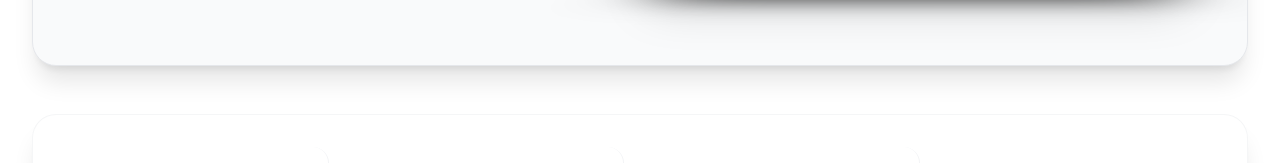
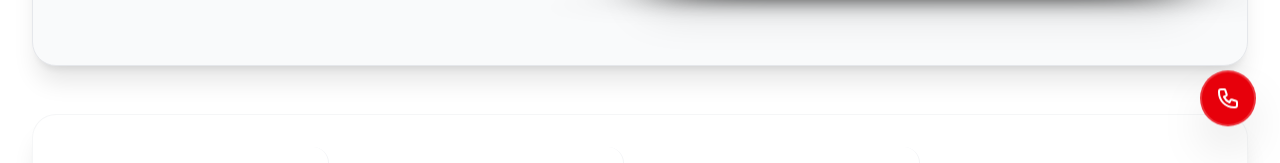
Before and after one commit to fm1227693-hub/PROJECT, a React (Vite) app: page / in a window 1280 px wide. Shown: the part 637-800 px from the top of the page. Built offline with nearby package versions, Linux system fonts and the light colour scheme.

Commit message:
update code

```diff
--- a/src/App.jsx
+++ b/src/App.jsx
@@ -8,9 +8,10 @@
 import Admin from "./components/Admin";
 import Register from "./components/Register";
 import Mentorstats from "./components/Mentorstats";
+
 export default function App() {
   return (
-    <div className="dark:bg-[#090623]">
+    <div className="dark:bg-[#090623] bg-white min-h-screen relative transition-colors duration-200">
       <Navbar />
       <Routes>
         <Route path="/" element={<Main />} />
@@ -22,6 +23,19 @@
         <Route path="/register" element={<Register />} />
       </Routes>
       <Footer />
+
+      {/* Sayt dizayniga moslashtirilgan, animatsiyali va telefon qilish funksiyali tugma */}
+      <div className="fixed bottom-6 right-6 z-50">
+        <a
+          href="tel:+998901234567"
+          className="w-14 h-14 bg-red-600 hover:bg-red-700 text-white rounded-full flex items-center justify-center shadow-2xl transition-all duration-300 transform hover:scale-110 active:scale-95 animate-bounce cursor-pointer border-2 border-white/20 dark:border-slate-800"
+          title="Qo'ng'iroq qilish"
+        >
+          <svg xmlns="http://www.w3.org/2000/svg" className="h-6 w-6" fill="none" viewBox="0 0 24 24" stroke="currentColor">
+            <path strokeLinecap="round" strokeLinejoin="round" strokeWidth={2} d="M3 5a2 2 0 012-2h3.28a1 1 0 01.948.684l1.498 4.493a1 1 0 01-.502 1.21l-2.257 1.13a11.042 11.042 0 005.516 5.516l1.13-2.257a1 1 0 011.21-.502l4.493 1.498a1 1 0 01.684.949V19a2 2 0 01-2 2h-1C9.716 21 3 14.284 3 6V5z" />
+          </svg>
+        </a>
+      </div>
     </div>
   );
 }
```
